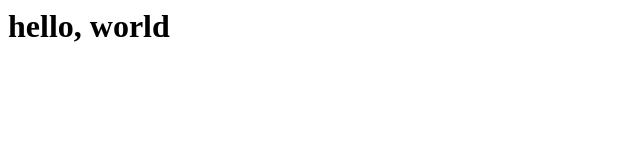
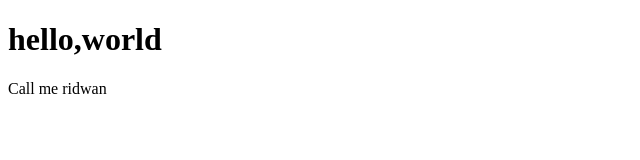
Before and after one commit to rajibola/website, a plain HTML site: page index.html in a window 1280 px wide. Shown: the whole page, without its empty margins (0-640 px from the left). Drawn offline with Linux system fonts and the light colour scheme.

Commit message:
Add some HTML structure

```diff
--- a/index.html
+++ b/index.html
@@ -1 +1,12 @@
-<h1>hello, world</a>
+<!DOCTYPE html>
+<html>
+  <head>
+    <title></title>
+  </head>
+  <body>
+    <h1>hello,world</h1>
+    <p>
+      Call me ridwan
+    </p>
+  </body>
+</html>
```
